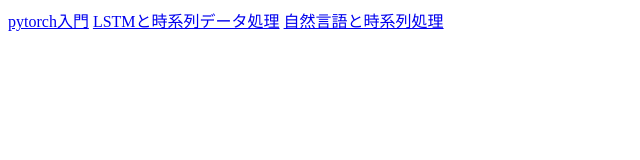
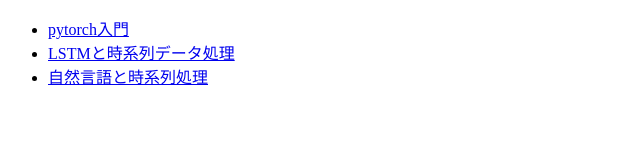
Before and after one commit to 2ufkpfb9daxnik/niitsumaai, a plain HTML site: page index.html in a window 1280 px wide. Shown: the whole page, without its empty margins (0-640 px from the left). Drawn offline with Linux system fonts and the light colour scheme.

Commit message:
edit index.html

```diff
--- a/index.html
+++ b/index.html
@@ -6,8 +6,10 @@
     <title>Document</title>
 </head>
 <body>
-    <a href="pytorch 入門.html">pytorch入門</a>
-    <a href="LSTMと時系列データ処理.html">LSTMと時系列データ処理</a>
-    <a href="自然言語と時系列処理.html">自然言語と時系列処理</a>
+    <ul>
+        <li><a href="pytorch 入門.html">pytorch入門</a></li>
+        <li><a href="LSTMと時系列データ処理.html">LSTMと時系列データ処理</a></li>
+        <li><a href="自然言語と時系列処理.html">自然言語と時系列処理</a></li>
+    </ul>
 </body>
 </html>
```
